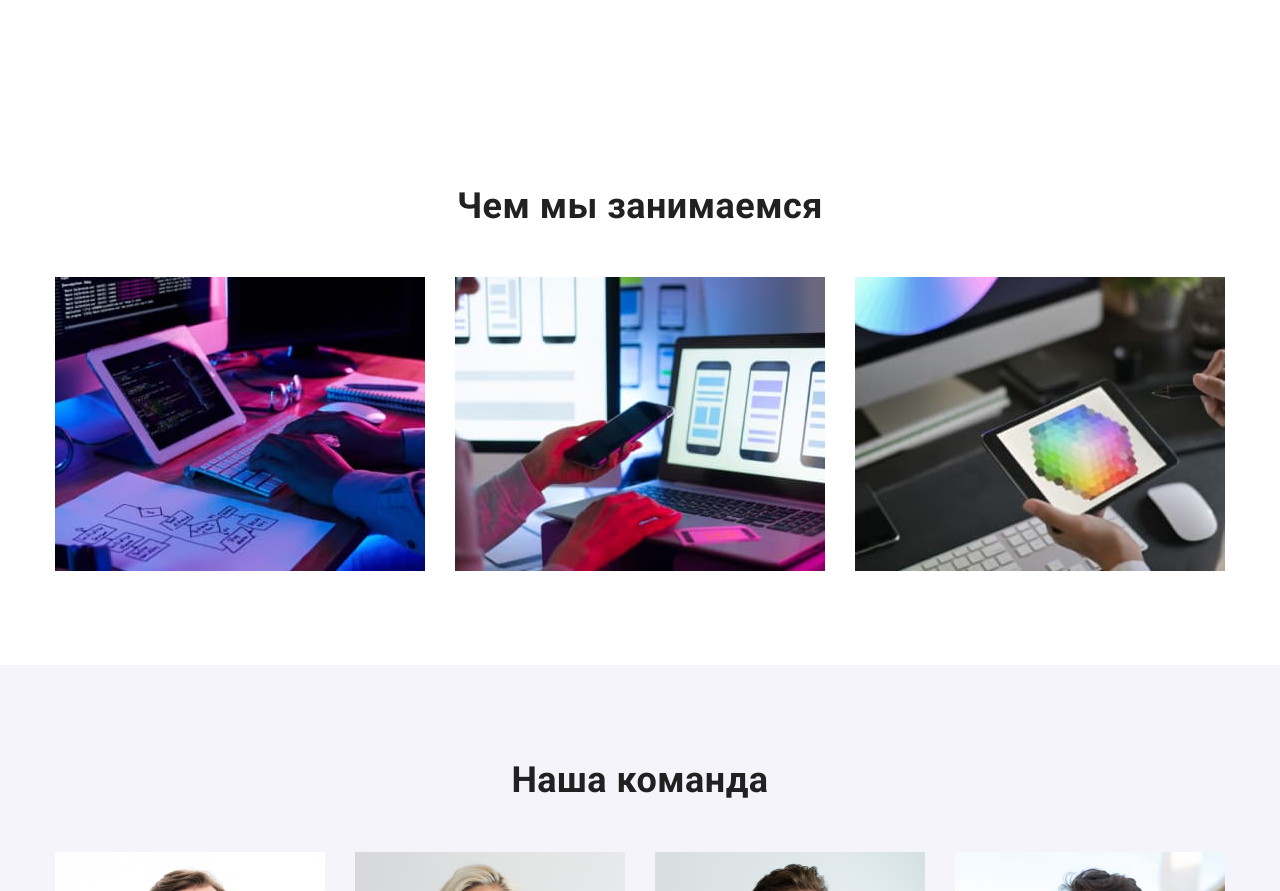
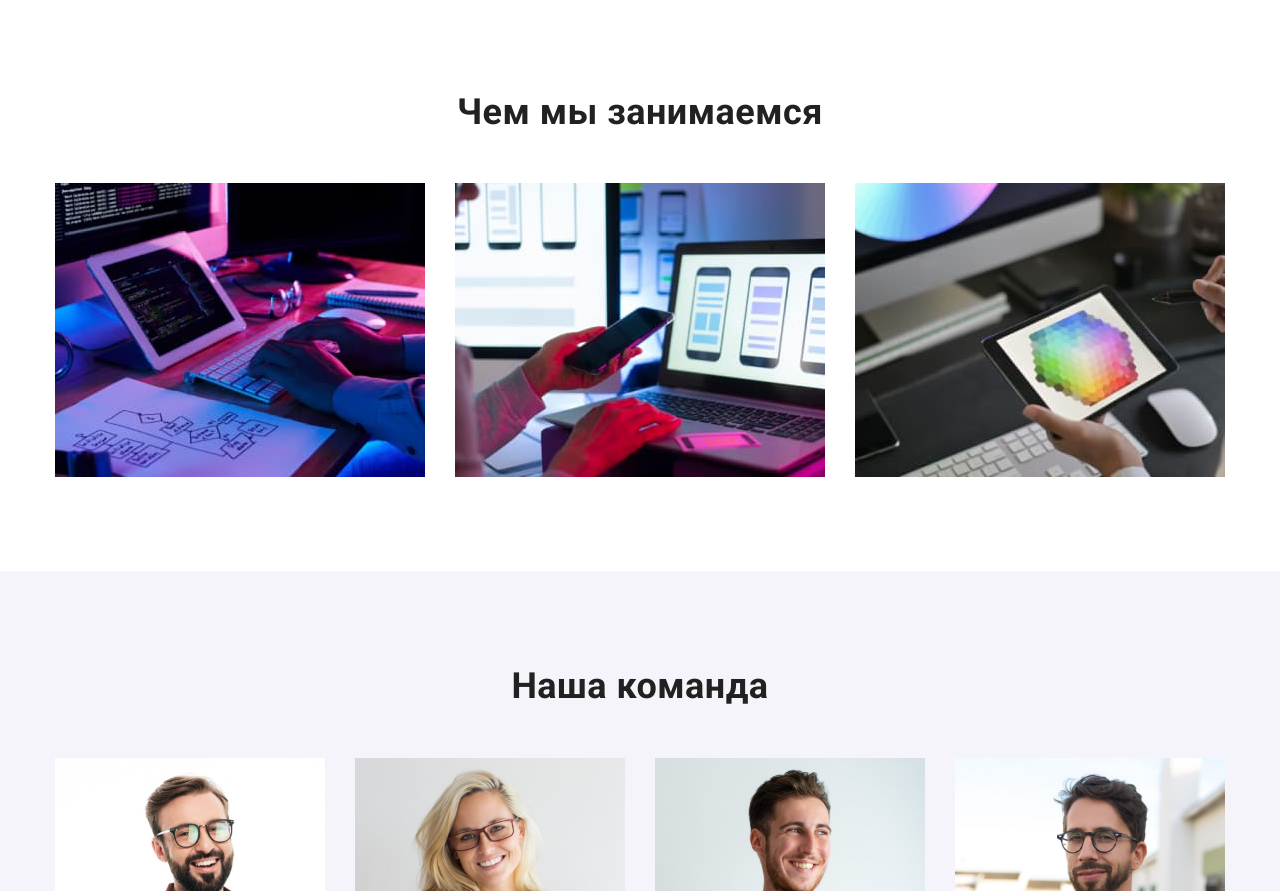
Before and after one commit to croixua/goit-markup-hw-03, a plain HTML site: page index.html in a window 1280 px wide. Shown: the part 879-1770 px from the top of the page. Drawn offline with nearby package versions, Linux system fonts and the light colour scheme.

Commit message:
bug fixed
убрал padding с секции work section

```diff
--- a/css/style.css
+++ b/css/style.css
@@ -236,6 +236,9 @@ a:focus {
 
 /* ---------- WORK ---------- */
 
+.work.section {
+  padding-top: 0;
+}
 .work-title {
   margin-bottom: 50px;
 }
@@ -253,7 +256,6 @@ a:focus {
   background-color: var(--secondary-background-color);
 }
 .command-title {
-  padding-top: 0;
   margin-bottom: 50px;
 }
 .command-list {
```
